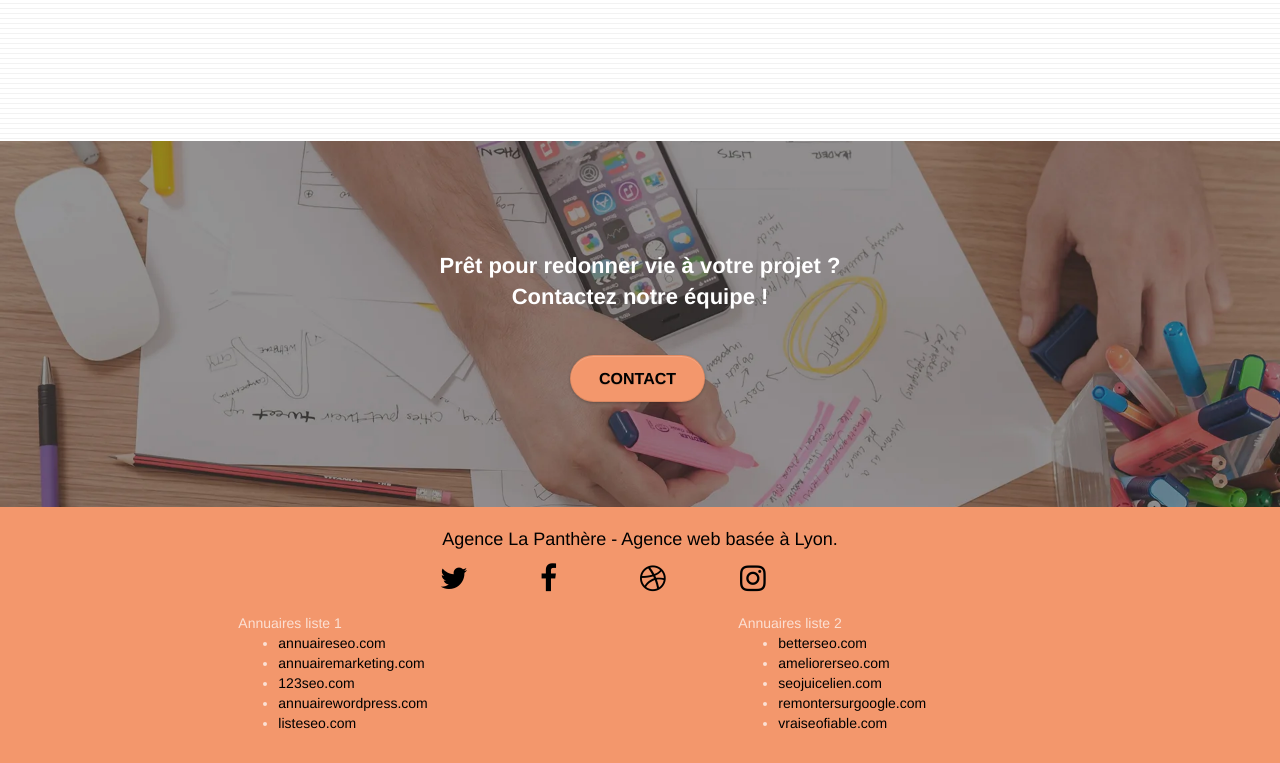
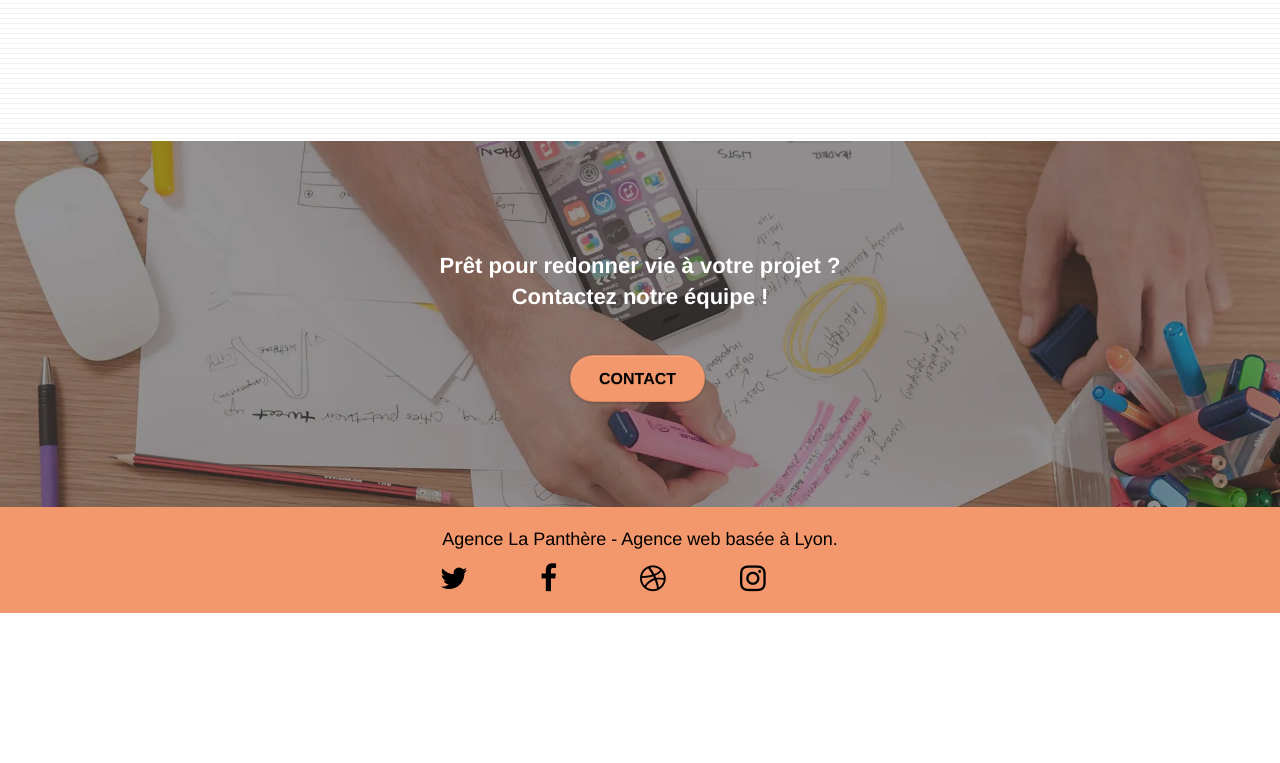
Before and after one commit to LawNoel/La-Panth-re, a plain HTML site: page index.html in a window 1280 px wide. Shown: the part 3139-3902 px from the top of the page. After the commit the page ends 3752 px from the top, so only its background shows below. Drawn offline with Linux system fonts and the light colour scheme.

Commit message:
supprime annuaire

```diff
--- a/index.html
+++ b/index.html
@@ -1,5 +1,5 @@
 <!doctype html>
-<html lang="Fr">
+<html lang="fr">
 
 <head>
 	<meta charset="utf-8">
@@ -311,28 +311,6 @@
 									</div>
 								</div>
 							</div>
-							<div class="annuaire">
-								<div class="col-sm-4">
-									Annuaires liste 1
-									<ul>
-										<li><a href="annuaireseo.com">annuaireseo.com</a></li>
-										<li><a href="annuairemarketing.com">annuairemarketing.com</a></li>
-										<li><a href="123seoture.com">123seo.com</a></li>
-										<li><a href="annuairewordpress.com">annuairewordpress.com</a></li>
-										<li><a href="listeseo.com">listeseo.com</a></li>
-									</ul>
-								</div>
-								<div class="col-sm-4">
-									Annuaires liste 2
-									<ul>
-										<li><a href="betterseo.com">betterseo.com</a></li>
-										<li><a href="ameliorerseo.com">ameliorerseo.com</a></li>
-										<li><a href="seojuicelien.com">seojuicelien.com</a></li>
-										<li><a href="remontersurgoogle.com">remontersurgoogle.com</a></li>
-										<li><a href="vraiseofiable.com">vraiseofiable.com</a></li>
-									</ul>
-								</div>
-							</div>
 						</div>
 					</div>
 				</div>
```
